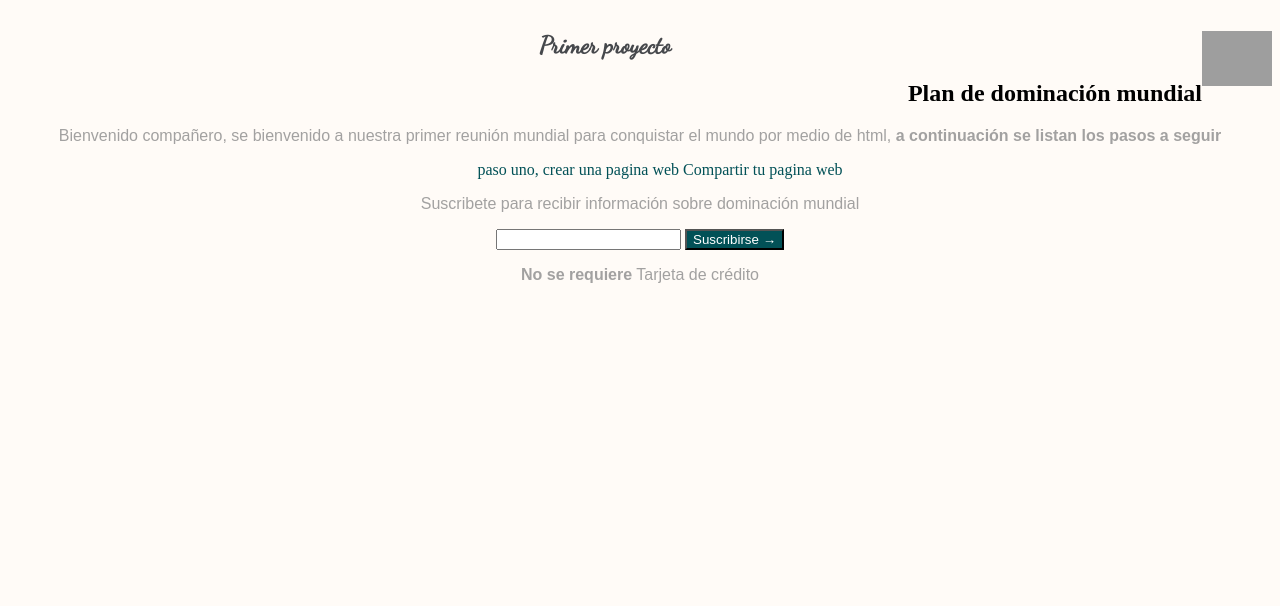
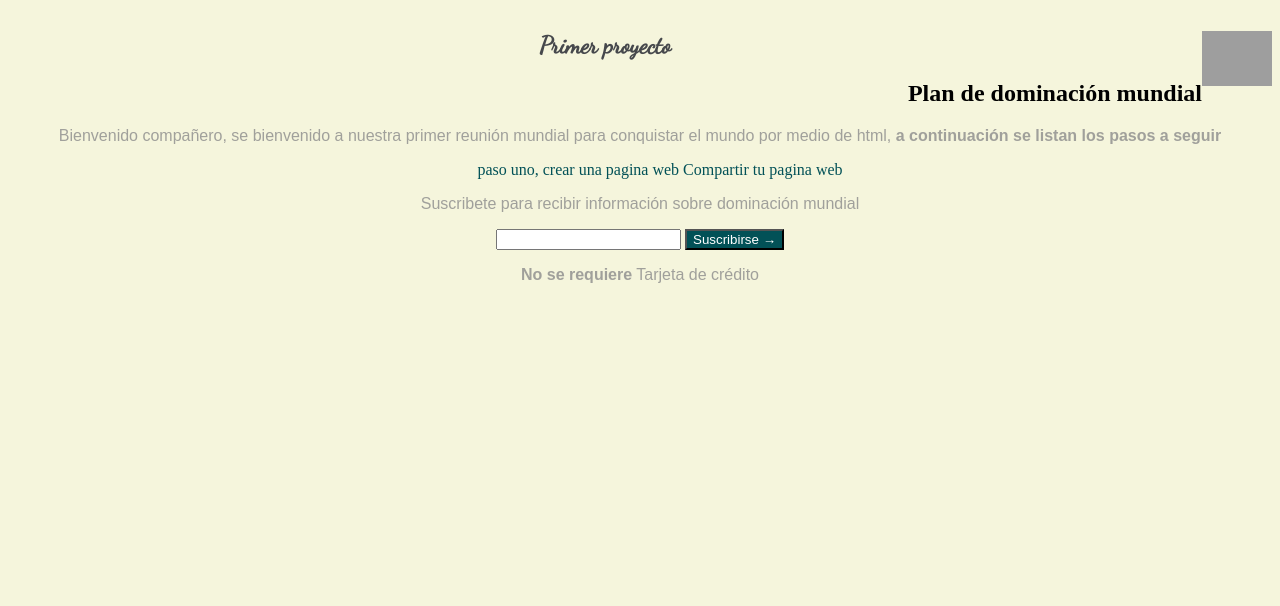
Before and after one commit to agnarod/marcha, a plain HTML site: page index.html in a window 1280 px wide. Shown: the part 194-800 px from the top of the page. Drawn offline with Linux system fonts and the light colour scheme; grey boxes are pictures that could not be loaded; a web font is replaced by a local one.

Commit message:
cambiando el backround del body

```diff
--- a/styles.css
+++ b/styles.css
@@ -1,5 +1,5 @@
 body{
-    background-color: #fffbf7;
+    background-color:beige;
 }
 
 h1{
```
